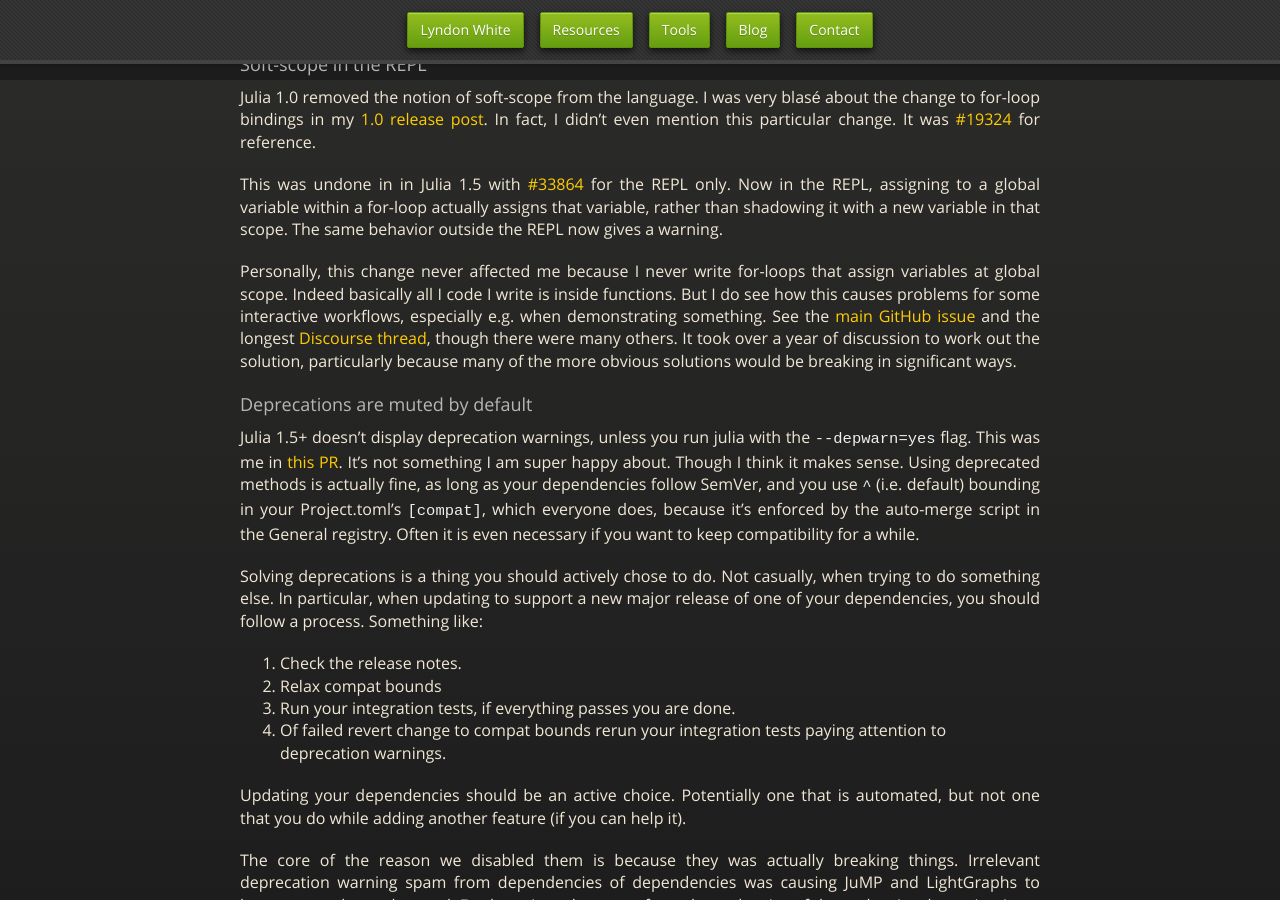
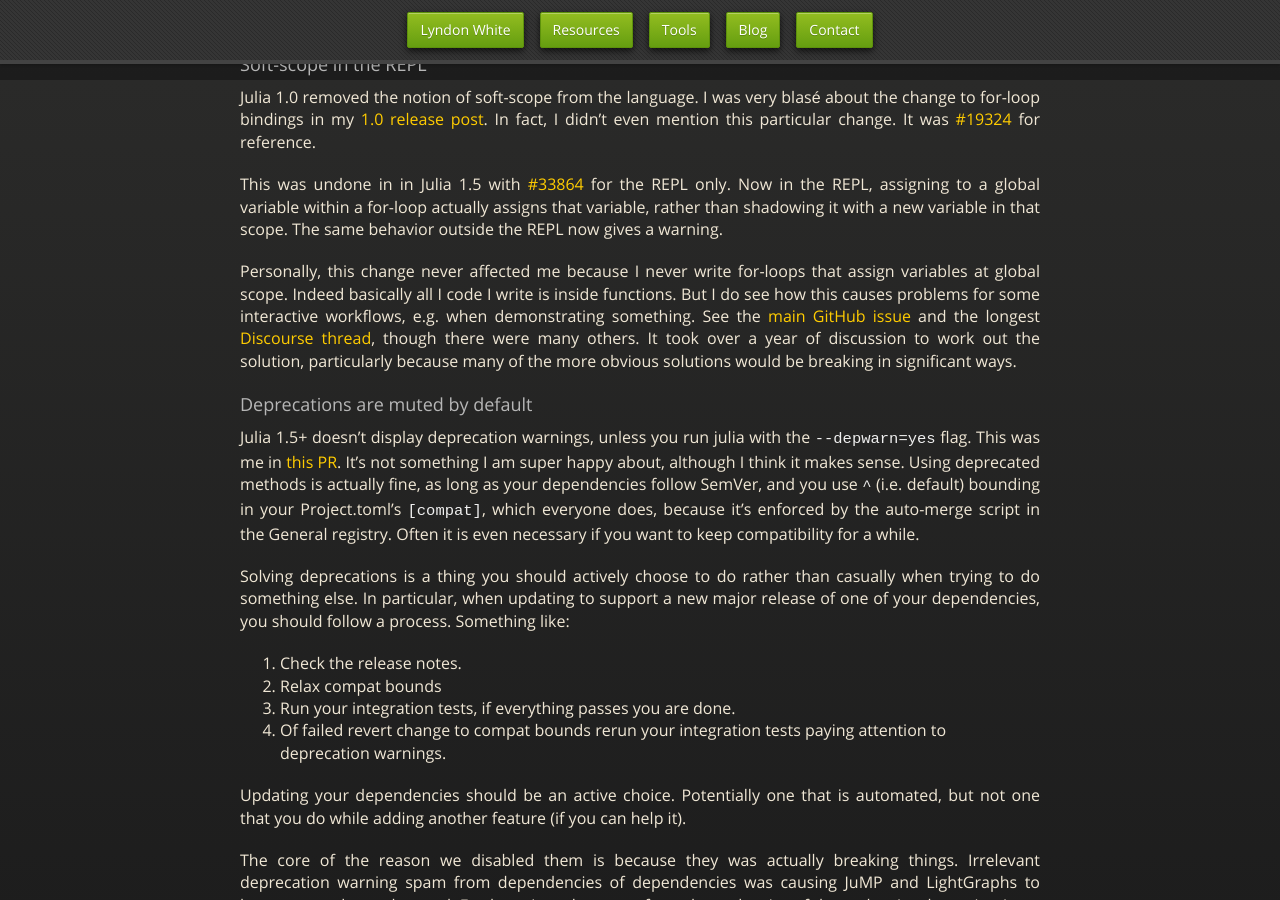
Before and after one commit to oxinabox/oxinabox.github.io, a Jekyll site: the page built from _posts/2021-03-14-Julia-1.6-what-has-changed-since-1.0.md, in a window 1280 px wide and 900 px high, scrolled down 820 px. Built offline with Jekyll 4.4.1, drawn with Linux system fonts in a browser that asks for light colours; nearby versions of some CDN libraries; some web fonts are replaced.

Commit message:
Apply suggestions from code review
Co-authored-by: Nils <nils@gudat.uk>

```diff
--- a/_posts/2021-03-14-Julia-1.6-what-has-changed-since-1.0.md
+++ b/_posts/2021-03-14-Julia-1.6-what-has-changed-since-1.0.md
@@ -55,7 +55,7 @@ The same behavior outside the REPL now gives a warning.
 
 Personally, this change never affected me because I never write for-loops that assign variables at global scope.
 Indeed basically all I code I write is inside functions.
-But I do see how this causes problems for some interactive workflows, especially e.g. when demonstrating something.
+But I do see how this causes problems for some interactive workflows, e.g. when demonstrating something.
 See the [main GitHub issue](https://github.com/JuliaLang/julia/issues/28789) and the longest [Discourse thread](https://discourse.julialang.org/t/another-possible-solution-to-the-global-scope-debacle/15894), though there were many others.
 It took over a year of discussion to work out the solution, particularly because many of the more obvious solutions would be breaking in significant ways.
 
@@ -63,13 +63,11 @@ It took over a year of discussion to work out the solution, particularly because
 
 Julia 1.5+ doesn't display deprecation warnings, unless you run julia with the `--depwarn=yes` flag.
 This was me in [this PR](https://github.com/JuliaLang/julia/pull/35362).
-It's not something I am super happy about.
-Though I think it makes sense.
+It's not something I am super happy about, although I think it makes sense.
 Using deprecated methods is actually fine, as long as your dependencies follow SemVer, and you use `^` (i.e. default) bounding in your Project.toml's `[compat]`, which everyone does, because it's enforced by the auto-merge script in the General registry.
 Often it is even necessary if you want to keep compatibility for a while.
 
-Solving deprecations is a thing you should actively chose to do.
-Not casually, when trying to do something else.
+Solving deprecations is a thing you should actively choose to do rather than casually when trying to do something else.
 In particular, when updating to support a new major release of one of your dependencies, you should follow a process.
 Something like:
 
```
